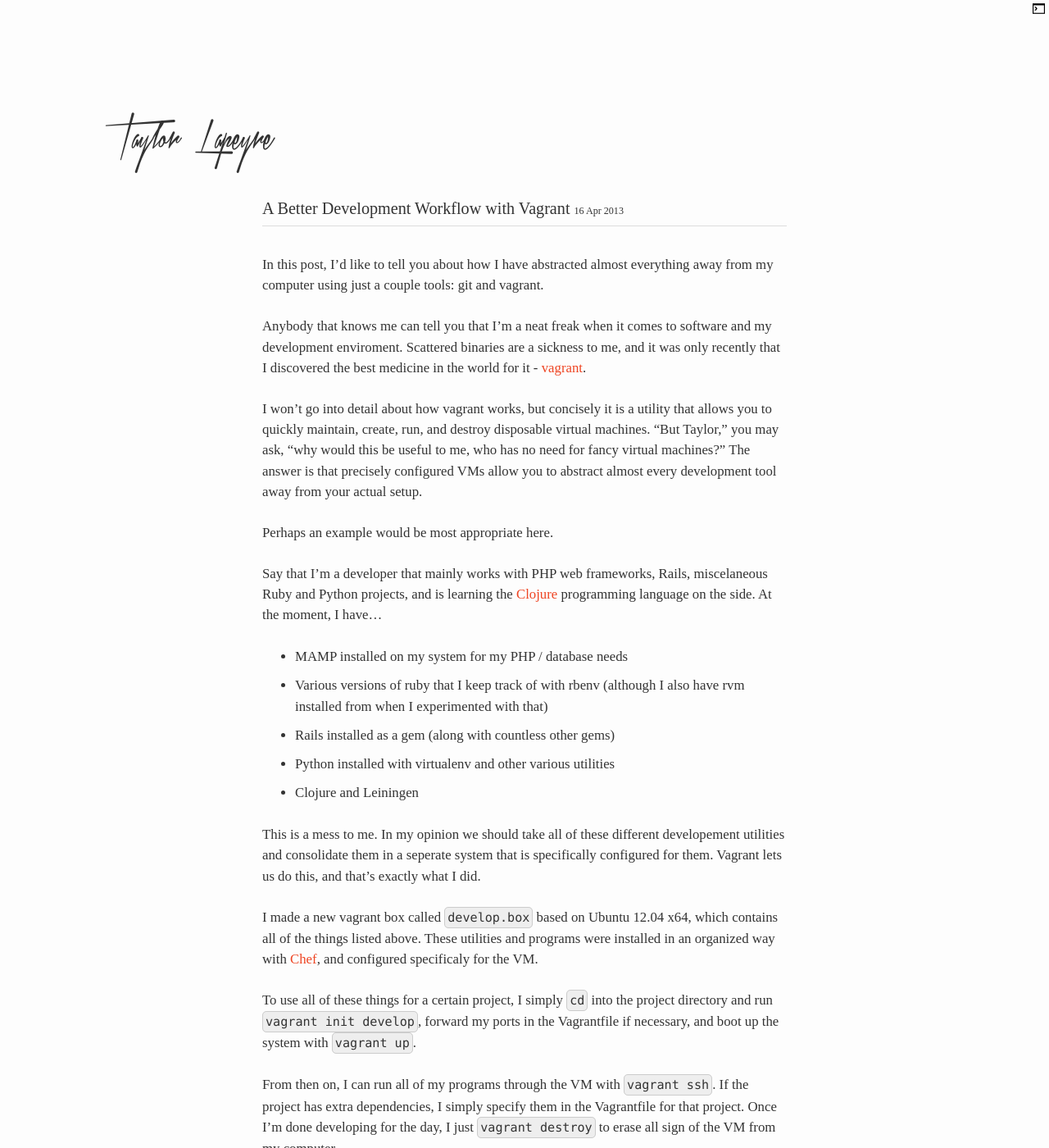
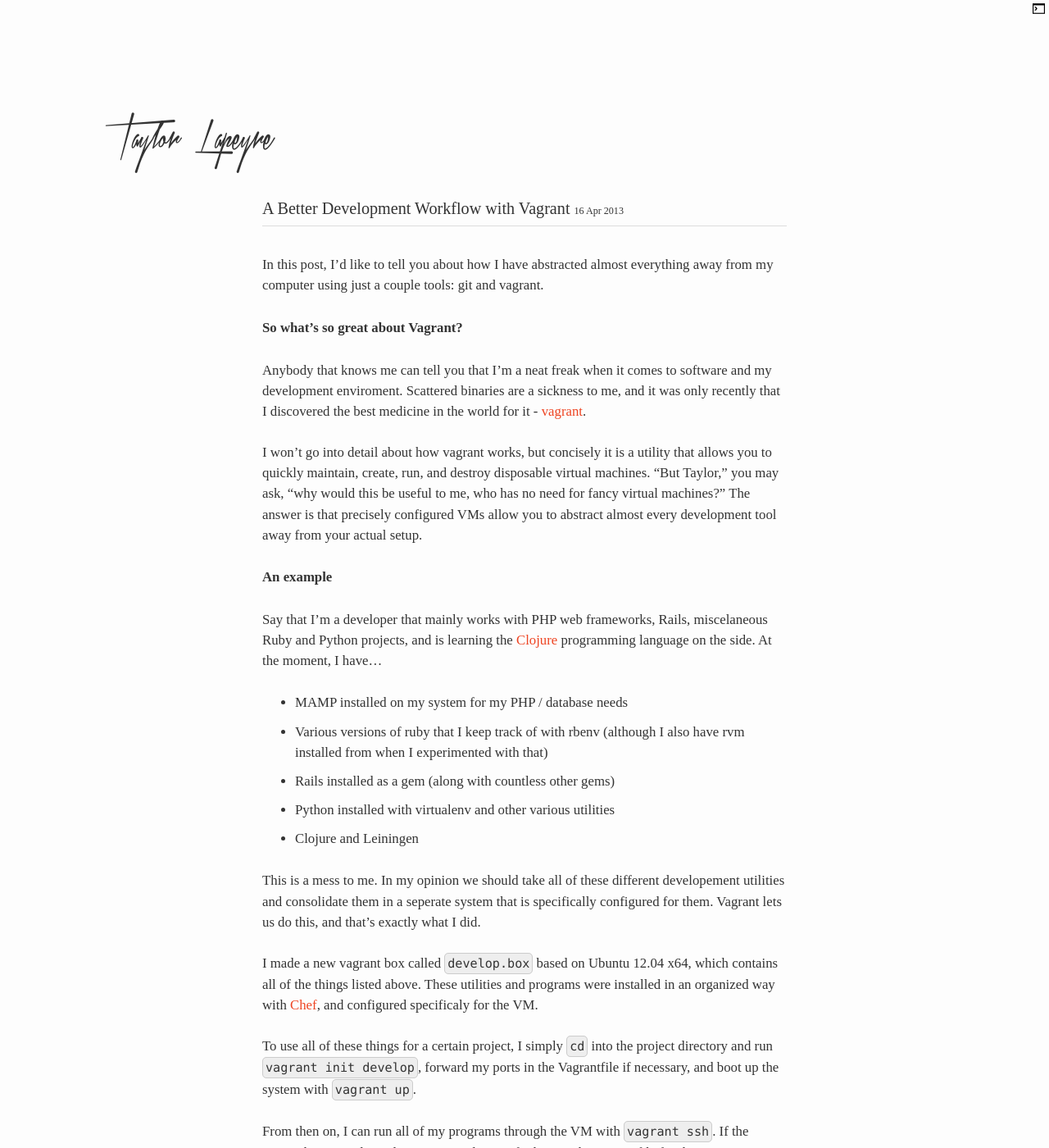
Before and after one commit to taylorlapeyre/taylorlapeyre.github.io, a Jekyll site: the page built from _posts/2013-04-16-better-workflow-with-vagrant.md, in a window 1280 px wide and 1400 px high. Shown: the whole window at 82% size. Built offline with Jekyll 4.4.1, drawn with Linux system fonts in a browser that asks for light colours; nearby versions of some CDN libraries; some web fonts are replaced.

Commit message:
add better organization for post

```diff
--- a/_posts/2013-04-16-better-workflow-with-vagrant.md
+++ b/_posts/2013-04-16-better-workflow-with-vagrant.md
@@ -6,11 +6,13 @@ date: 2013-04-16
 
 In this post, I'd like to tell you about how I have abstracted almost everything away from my computer using just a couple tools: git and vagrant.
 
+#### So what's so great about Vagrant?
+
 Anybody that knows me can tell you that I'm a neat freak when it comes to software and my development enviroment. Scattered binaries are a sickness to me, and it was only recently that I discovered the best medicine in the world for it - [vagrant][1].
 
 I won't go into detail about how vagrant works, but concisely it is a utility that allows you to quickly maintain, create, run, and destroy disposable virtual machines. "But Taylor," you may ask, "why would this be useful to me, who has no need for fancy virtual machines?" The answer is that precisely configured VMs allow you to abstract almost every development tool away from your actual setup.
 
-Perhaps an example would be most appropriate here.
+#### An example
 
 Say that I'm a developer that mainly works with PHP web frameworks, Rails, miscelaneous Ruby and Python projects, and is learning the [Clojure][2] programming language on the side. At the moment, I have...
 
```
Also changed, not shown: other parts of _posts/2013-04-16-better-workflow-with-vagrant.md (+2 -0 lines).
